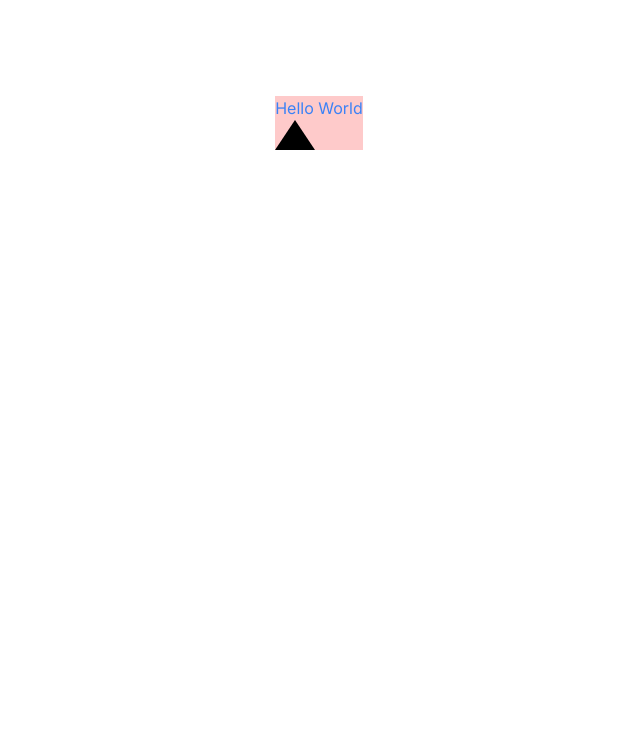
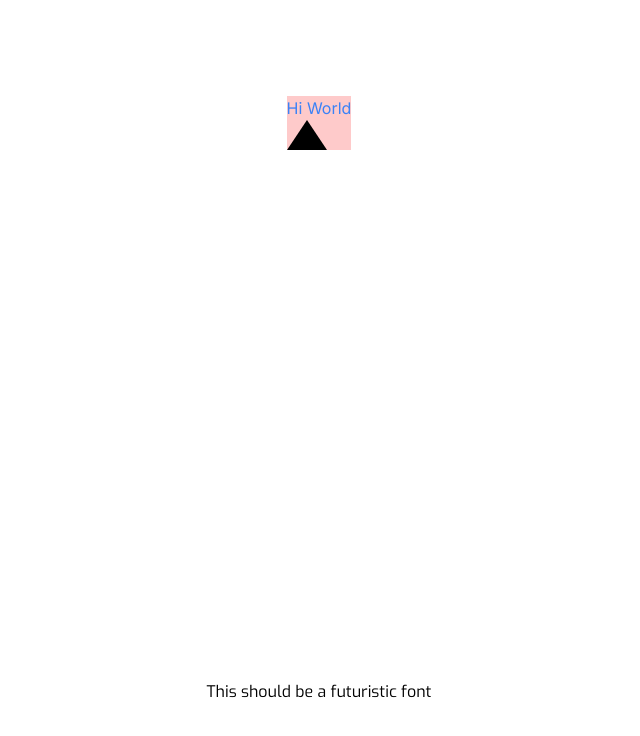
Before and after one commit to thejackluo/ophelus, a Next.js app: page / in a window 1280 px wide. Shown: the top 736 px of the page, without its empty margins (321-961 px from the left). Built offline with nearby package versions, Linux system fonts and the light colour scheme.

Commit message:
Uploaded exo font to the project

```diff
--- a/app/page.tsx
+++ b/app/page.tsx
@@ -1,12 +1,20 @@
 import { Young_Serif } from "next/font/google";
+import { exo } from "@/app/ui/fonts";
 import Image from "next/image";
 
 export default function Home() {
   return (
     <main className="flex min-h-screen flex-col items-center justify-between p-24">
       <div className="bg-red-200">
-        <h1 className="text-blue-500">Hello World</h1>
+        <h1 className="text-blue-500">Hi World</h1>
+
+        {/* triangle */}
         <div className="h-0 w-0 border-b-[30px] border-l-[20px] border-r-[20px] border-b-black border-l-transparent border-r-transparent" />
+      </div>
+      <div>
+        <h1 className={`${exo.className} antialiased`}>
+          This should be a futuristic font
+        </h1>
       </div>
     </main>
   );
--- /dev/null
+++ b/app/ui/fonts.ts
@@ -0,0 +1,3 @@
+import { Exo } from "next/font/google";
+
+export const exo = Exo({ subsets: ["latin"] });
```
